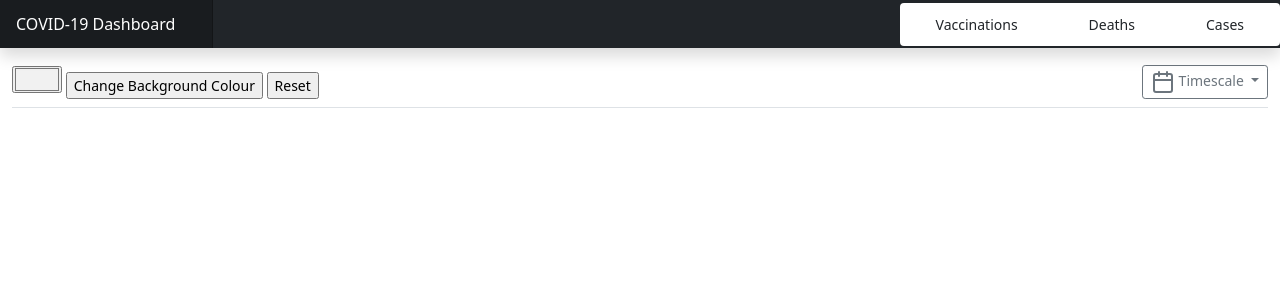
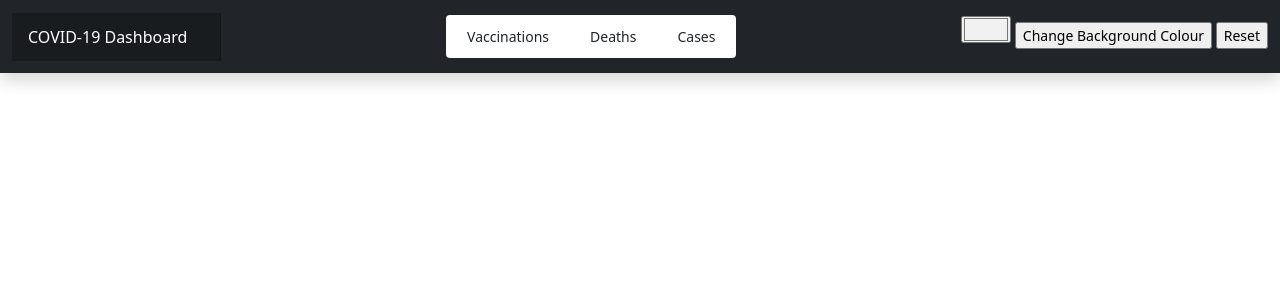
Before and after one commit to TeamCOVID19/02---COVID-19-Information-Dashboard, a plain HTML site: page dashboard/index.html in a window 1280 px wide. Drawn offline with nearby package versions, Linux system fonts and the light colour scheme; no server answers.

Commit message:
Move chart legend to bottom of chart & move colour picker to navbar

```diff
--- a/dashboard/dashboard.css
+++ b/dashboard/dashboard.css
@@ -50,7 +50,7 @@ img {
     border-radius: 4px;
     background-color:white;
     color: back;
-    padding: 10px 35px;
+    padding: 10px 20px;
     text-decoration: none;
     display: inline-block;
     font-size: 100%;
--- a/dashboard/dashboard.js
+++ b/dashboard/dashboard.js
@@ -120,7 +120,8 @@ function drawChart(){
         }]
       },
       legend: {
-        display: true
+        display: true,
+        position: 'bottom'
       }
     }
   });
--- a/dashboard/index.html
+++ b/dashboard/index.html
@@ -34,46 +34,30 @@
   </head>
   <body>
 
-<header class="navbar navbar-dark sticky-top bg-dark flex-md-nowrap p-0 shadow">
+<nav class="navbar navbar-dark sticky-top bg-dark flex-md-nowrap p-0 shadow">
+  <div class="container-fluid">
     <a class="navbar-brand col-md-3 col-lg-2 me-0 px-3" href="#">COVID-19 Dashboard</a>
-  <div class="btn-group ">
+    <div class="btn-group">
       <button type="button" class="btn btn-default navbar-btn" id="Vaccinations" name="Vaccinations">Vaccinations</button>
       <button type="button" class="btn btn-default navbar-btn" id="Deaths" name="Deaths">Deaths</button>
       <button type="button" class="btn btn-default navbar-btn" id="Cases" name="Cases">Cases</button>
     </div>
-  <button class="navbar-toggler d-md-none collapsed" type="button" data-bs-toggle="collapse" data-bs-target="#sidebarMenu" aria-controls="sidebarMenu" aria-expanded="false" aria-label="Toggle navigation">
-    <span class="navbar-toggler-icon"></span>
-  </button>
-</header>
-
-<div class="container-fluid">
-  <main>
-    <div class="row">
-      <div class="col-md-12 ms-sm-auto col-lg-12">
-        <div class="d-flex justify-content-between flex-wrap flex-md-nowrap align-items-center pt-3 pb-2 mb-3 border-bottom">
-          <!-- <div class="btn-group">
-              <button type="button" class="buttonik" id="Vaccinations" name="Vaccinations">Vaccinations</button>
-              <button type="button" class="buttonik" id="Deaths" name="Deaths">Deaths</button>
-              <button type="button" class="buttonik" id="Cases" name="Cases">Cases</button>
-          </div> -->
-
+    <div class="d-flex justify-content-between flex-wrap flex-md-nowrap align-items-center pt-3 pb-2 mb-3">
       <div class="colourPicker">
         <input type="color" value="#f1f1f1" id="inputColor">
         <input type="button" id="colorButton" value="Change Background Colour" onclick=changeColor()>
         <input type="button" id="defaultColorButton" value="Reset" onclick=defaultColor()>
       </div>
-
-          <button type="button" class="btn btn-sm btn-outline-secondary dropdown-toggle">
-            <span data-feather="calendar"></span>
-            Timescale
-          </button>
     </div>
   </div>
+</nav>
 
+<div class="container-fluid">
+  <main>
+    <div class="row">
       <div id="myChart" style="height: 70vh;">
         <canvas class="my-4 w-80 h-80" id="canvas"></canvas>
       </div>
-
     </div>
   </main>
 </div>
```
Lines whose indentation alone changed are shown as unchanged.
